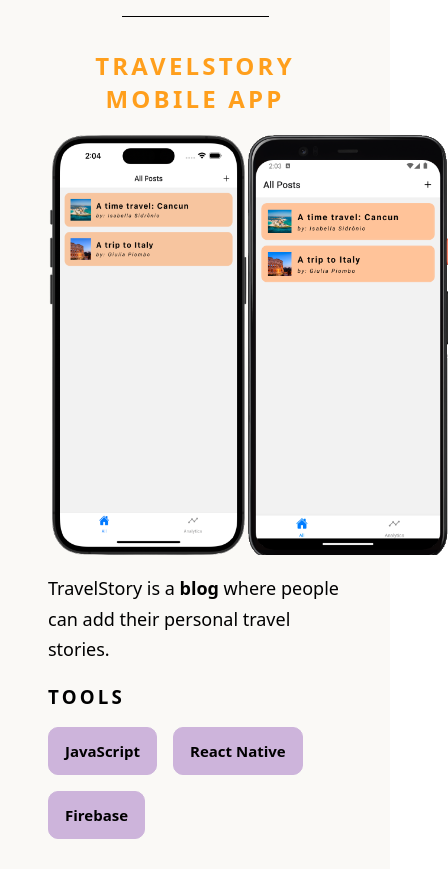
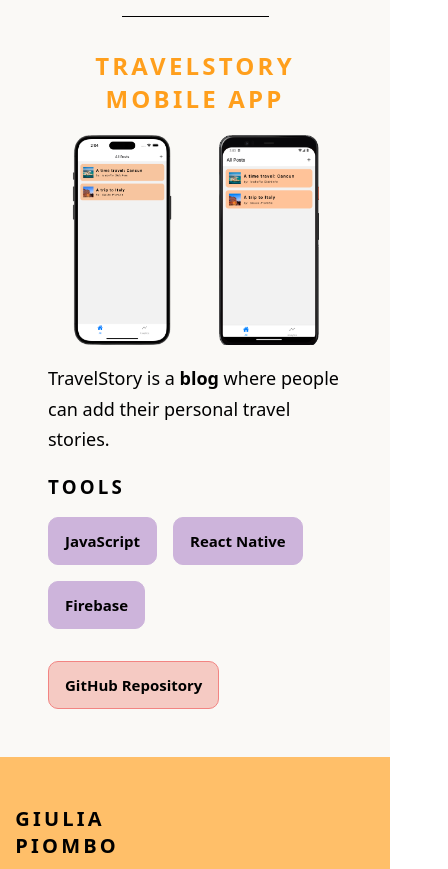
Before and after one commit to giupiombo/portfolio, a React (Create React App) app: page / in a window 390 px wide. Shown: the part 6280-7149 px from the top of the page, 448 px wide, since content can reach past the window. Built offline with nearby package versions, Linux system fonts and the light colour scheme.

Commit message:
width adjustment on mobile

```diff
--- a/src/components/Mobile/Projects.js
+++ b/src/components/Mobile/Projects.js
@@ -61,12 +61,12 @@
         <img
           src={travelstory_ios}
           alt="travelstory_ios"
-          style={{ width: 200 }}
+          style={{ width: 100 }}
         />
         <img
           src={travelstory_android}
           alt="travelstory_android"
-          style={{ width: 200 }}
+          style={{ width: 100 }}
         />
       </div>
       <p>
```
